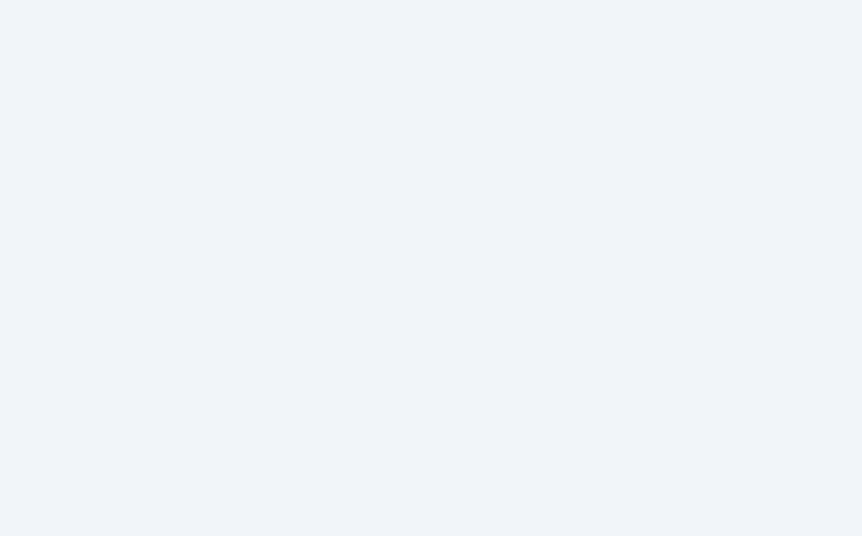
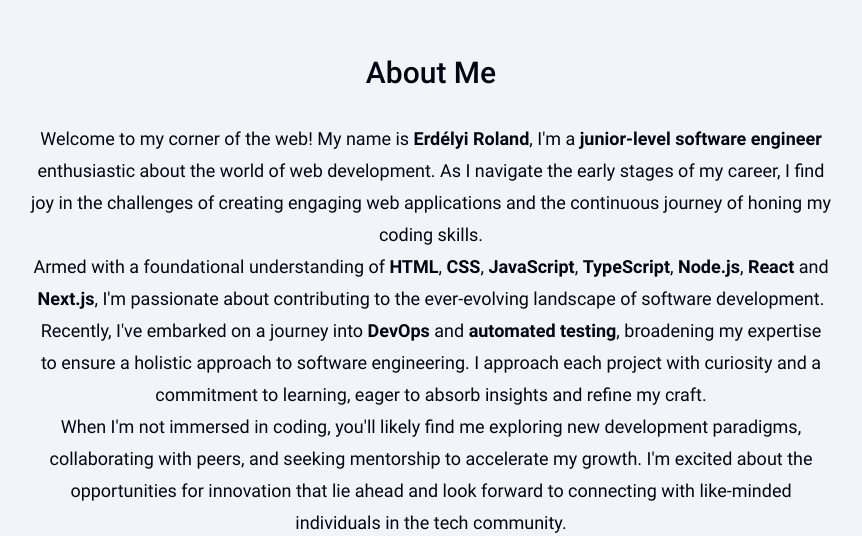
Before and after one commit to erdaboss99/react-personal-portfolio, a React (Vite) app: page / in a window 1280 px wide. Shown: the part 873-1409 px from the top of the page, without its empty margins (209-1071 px from the left). Before the commit the page ends 912 px from the top, so only its background shows below. Built offline with nearby package versions, Linux system fonts and the light colour scheme.

Commit message:
Create SectionHeader and About component

```diff
--- a/src/Index.tsx
+++ /dev/null
@@ -1,11 +0,0 @@
-import Home from './components/Home';
-
-const Index = () => {
-	return (
-		<main className='flex h-full flex-col items-center px-4'>
-			<Home />
-		</main>
-	);
-};
-
-export default Index;
--- /dev/null
+++ b/src/components/About.tsx
@@ -0,0 +1,28 @@
+import { motion } from 'framer-motion';
+
+import useSectionInView from '../hooks/useSectionInView';
+
+import SectionHeader from './SectionHeader';
+
+import AboutMe from '../content/AboutMe.mdx';
+
+export default function About() {
+	const { ref } = useSectionInView('About');
+
+	return (
+		<motion.section
+			ref={ref}
+			className={
+				'mt-[1rem] h-fit min-h-screen max-w-[50rem] scroll-mt-[1rem] text-center text-sm !leading-8 sm:scroll-mt-[8rem] sm:text-lg'
+			}
+			initial={{ opacity: 0, y: 100 }}
+			animate={{ opacity: 1, y: 0 }}
+			transition={{ delay: 0.9, duration: 0.5 }}
+			id='about'>
+			<SectionHeader>About me</SectionHeader>
+			<div className='mb-3'>
+				<AboutMe />
+			</div>
+		</motion.section>
+	);
+}
--- /dev/null
+++ b/src/components/SectionHeader.tsx
@@ -0,0 +1,11 @@
+import React from 'react';
+
+type SectionHeaderProps = {
+	children: React.ReactNode;
+};
+
+const SectionHeader = ({ children }: SectionHeaderProps) => {
+	return <h2 className='mb-4 text-center text-3xl font-medium capitalize sm:mb-8'>{children}</h2>;
+};
+
+export default SectionHeader;
--- /dev/null
+++ b/src/content/AboutMe.mdx
@@ -0,0 +1,5 @@
+Welcome to my corner of the web! My name is **Erdélyi Roland**, I'm a **junior-level software engineer** enthusiastic about the world of web development. As I navigate the early stages of my career, I find joy in the challenges of creating engaging web applications and the continuous journey of honing my coding skills.
+
+Armed with a foundational understanding of **HTML**, **CSS**, **JavaScript**, **TypeScript**, **Node.js**, **React** and **Next.js**, I'm passionate about contributing to the ever-evolving landscape of software development. Recently, I've embarked on a journey into **DevOps** and **automated testing**, broadening my expertise to ensure a holistic approach to software engineering. I approach each project with curiosity and a commitment to learning, eager to absorb insights and refine my craft.
+
+When I'm not immersed in coding, you'll likely find me exploring new development paradigms, collaborating with peers, and seeking mentorship to accelerate my growth. I'm excited about the opportunities for innovation that lie ahead and look forward to connecting with like-minded individuals in the tech community.
--- a/src/main.tsx
+++ b/src/main.tsx
@@ -3,8 +3,9 @@
 
 import ActiveSectionContextProvider from './contexts/ActiveSessionContext';
 
-import Index from './Index';
+import About from './components/About';
 import Header from './components/Header';
+import Home from './components/Home';
 
 import './styles/global.css';
 
@@ -12,7 +13,10 @@
 	<React.StrictMode>
 		<ActiveSectionContextProvider>
 			<Header />
-			<Index />
+			<main className='flex h-full flex-col items-center px-4'>
+				<Home />
+				<About />
+			</main>
 		</ActiveSectionContextProvider>
 	</React.StrictMode>,
 );
--- a/tsconfig.json
+++ b/tsconfig.json
@@ -20,6 +20,6 @@
 		"noUnusedParameters": true,
 		"noFallthroughCasesInSwitch": true
 	},
-  "include": ["src"],
+	"include": ["src", "mdx-components.tsx"],
 	"references": [{ "path": "./tsconfig.node.json" }]
 }
```
Lines whose indentation alone changed are shown as unchanged.
